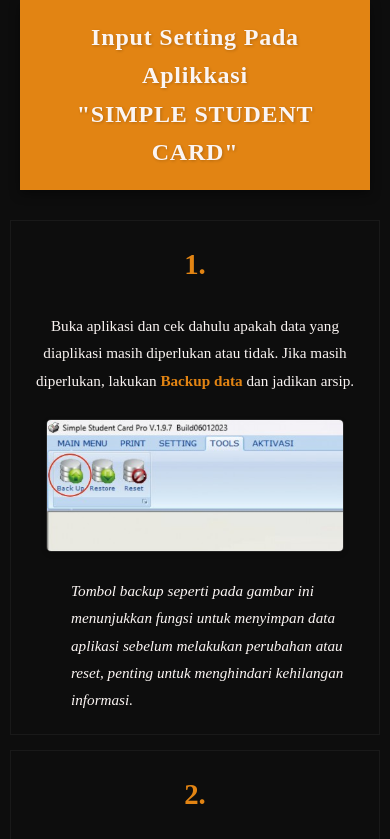
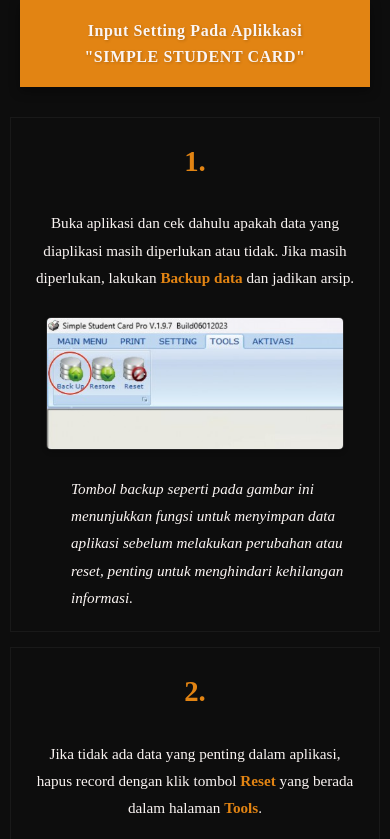
Before and after one commit to Kuu141700/Tutor, a plain HTML site: page index.html in a window 390 px wide. Shown: the top 839 px of the page. Drawn offline with Linux system fonts and the light colour scheme.

Commit message:
Update index.css

```diff
--- a/index.css
+++ b/index.css
@@ -303,8 +303,8 @@ b {
     padding: 18px 0;
   }
   .header h1 {
-    font-size: 18pt;
-    letter-spacing: 0.8px;
+    font-size: 12pt;
+    letter-spacing: 0.6px;
   }
   .main-content {
     margin: 20px auto;
```
